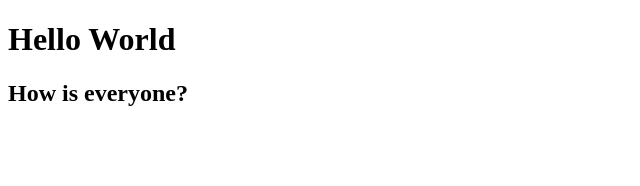
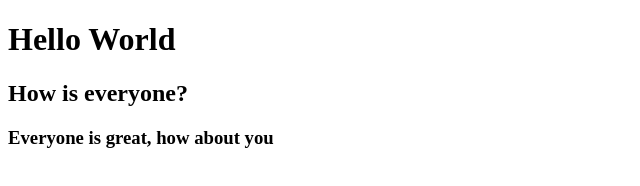
Before and after one commit to jbosegre/team-repo, a plain HTML site: page index.html in a window 1280 px wide. Shown: the whole page, without its empty margins (0-640 px from the left). Drawn offline with Linux system fonts and the light colour scheme.

Commit message:
Add h3 in index page

```diff
--- a/index.html
+++ b/index.html
@@ -10,5 +10,6 @@
 <body>
     <h1>Hello World</h1>
     <h2>How is everyone?</h2>
+    <h3>Everyone is great, how about you</h3>
 </body>
 </html>
```
